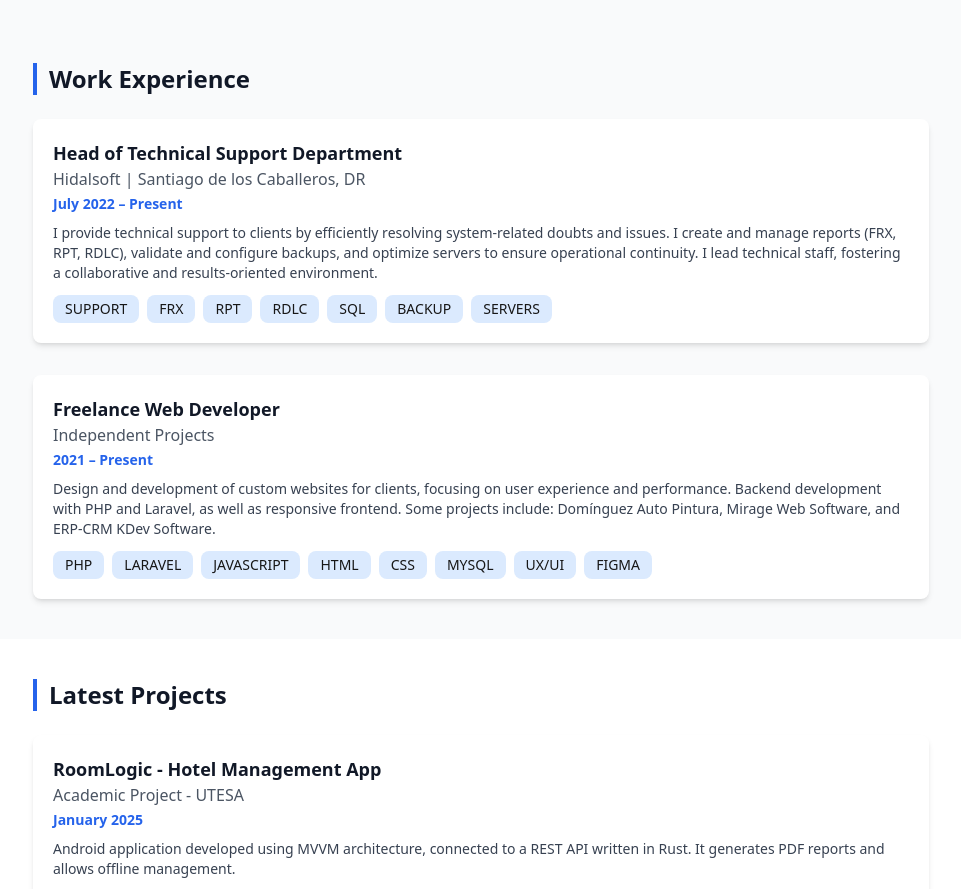
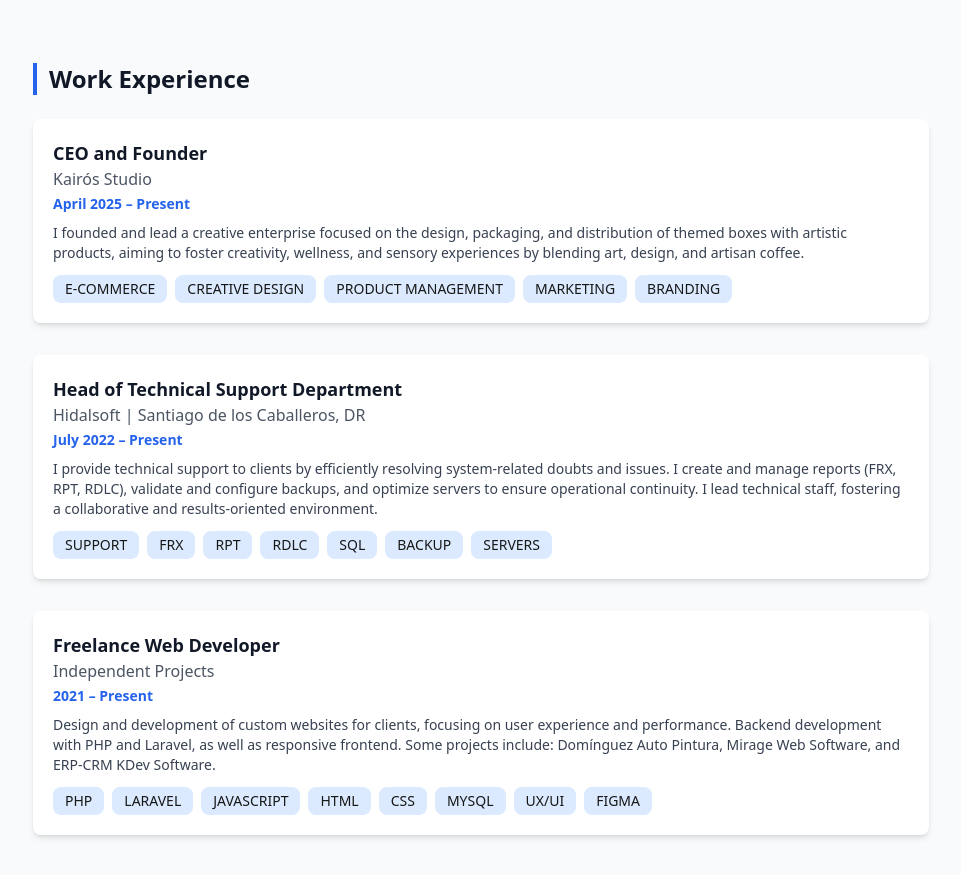
Before and after one commit to nmbf02/cv-nathalyberroa, a Next.js app: page / in a window 1280 px wide. Shown: the part 1420-2309 px from the top of the page, without its empty margins (159-1120 px from the left). Built offline with nearby package versions, Linux system fonts and the light colour scheme.

Commit message:
Add experience

```diff
--- a/app/components/Experience.jsx
+++ b/app/components/Experience.jsx
@@ -3,6 +3,14 @@
 import { motion } from "framer-motion";
 
 const experiences = [
+    {
+        title: "CEO and Founder",
+        company: "Kairós Studio",
+        duration: "April 2025 – Present",
+        description:
+            "I founded and lead a creative enterprise focused on the design, packaging, and distribution of themed boxes with artistic products, aiming to foster creativity, wellness, and sensory experiences by blending art, design, and artisan coffee.",
+        technologies: ["E-COMMERCE","CREATIVE DESIGN", "PRODUCT MANAGEMENT", "MARKETING", "BRANDING"],
+    },
     {
         title: "Head of Technical Support Department",
         company: "Hidalsoft | Santiago de los Caballeros, DR",
```
